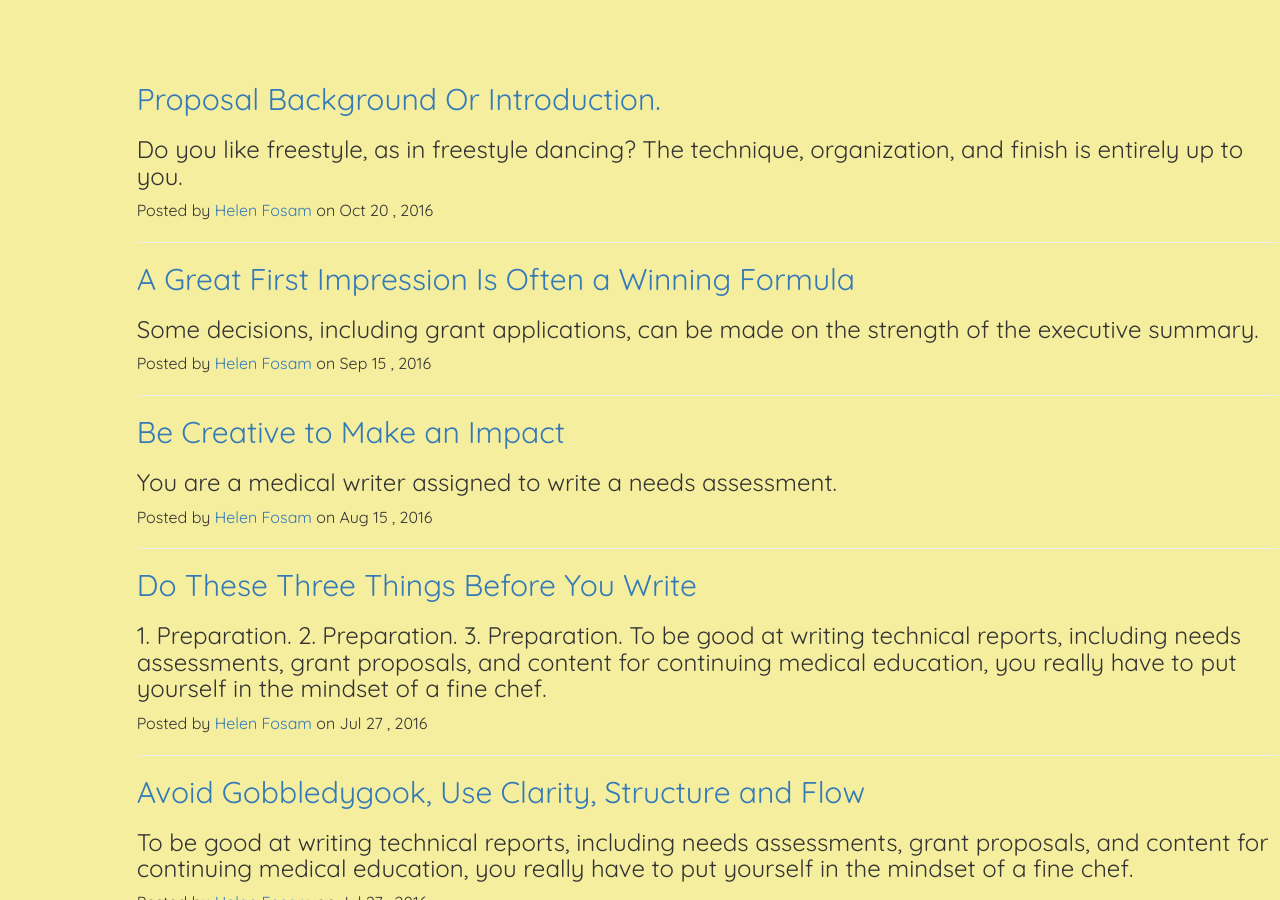
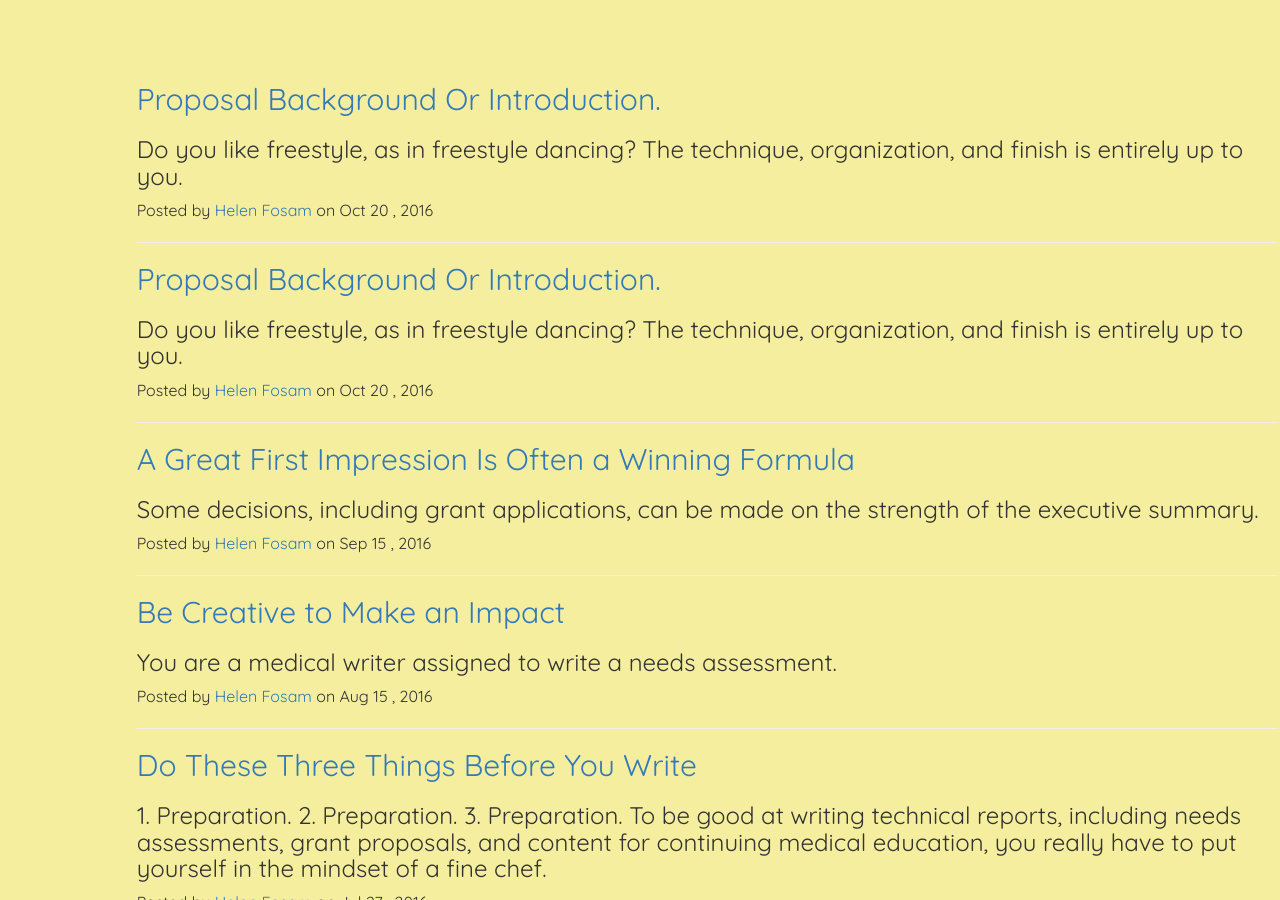
Before and after one commit to saltoriousSIG/theedge, a Jekyll site: the page built from blog-home.html, in a window 1280 px wide and 900 px high, scrolled down 461 px. Built offline with Jekyll 4.4.1, drawn with Linux system fonts in a browser that asks for light colours.

Commit message:
Update 2016-11-24-The-Gap-Analysis-Bridging-the-Divinde.md

```diff
--- a/_posts/blogs/2016-11-24-The-Gap-Analysis-Bridging-the-Divinde.md
+++ b/_posts/blogs/2016-11-24-The-Gap-Analysis-Bridging-the-Divinde.md
@@ -1,2 +1,11 @@
 ---
+layout: blog
+title: Proposal Background Or Introduction.
+meta: Do you like freestyle, as in freestyle dancing? The technique, organization, and finish is entirely up to you.
+author: Helen Fosam
+date: October 20, 2016
+category: blogs
 ---
+**Proposal Background Or Introduction -- Capture Attention With A Great Opening**
+
+![blog-3-img](/assets/img/blog-6-pic.png)
```
